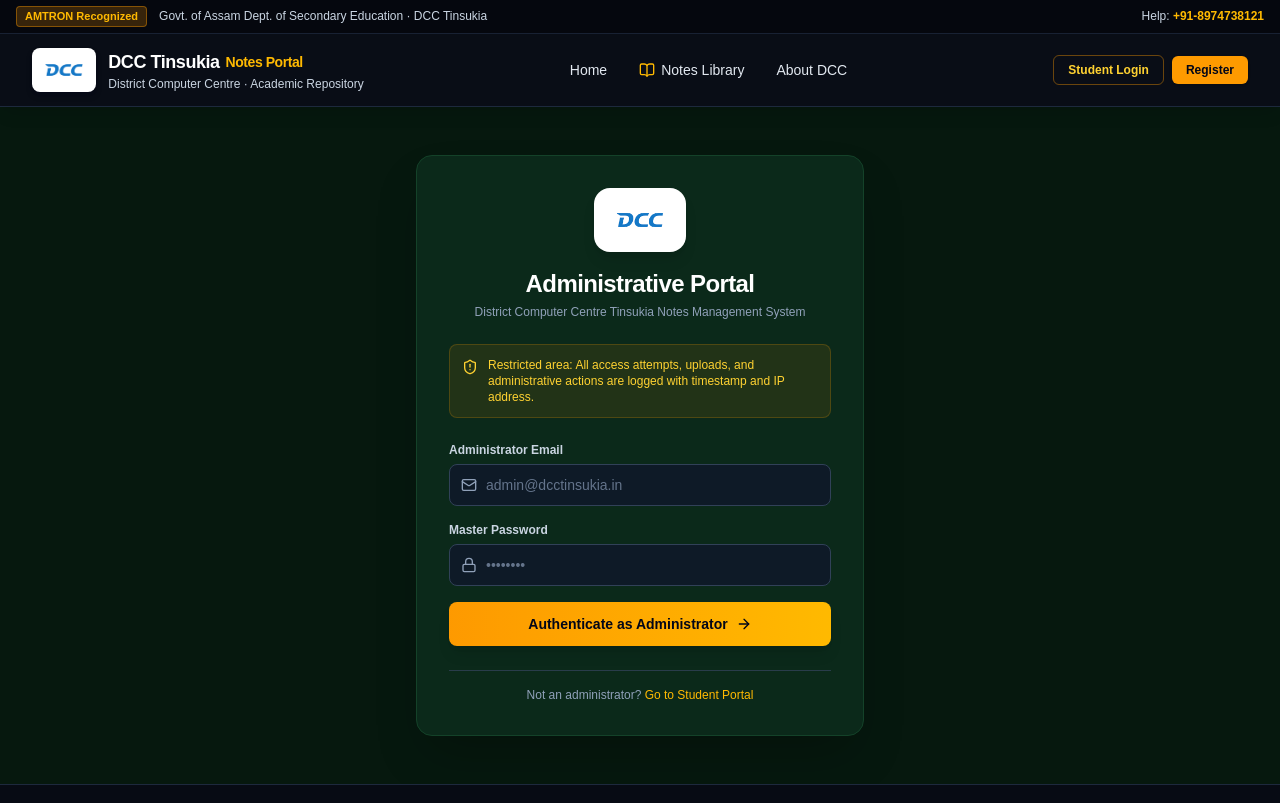
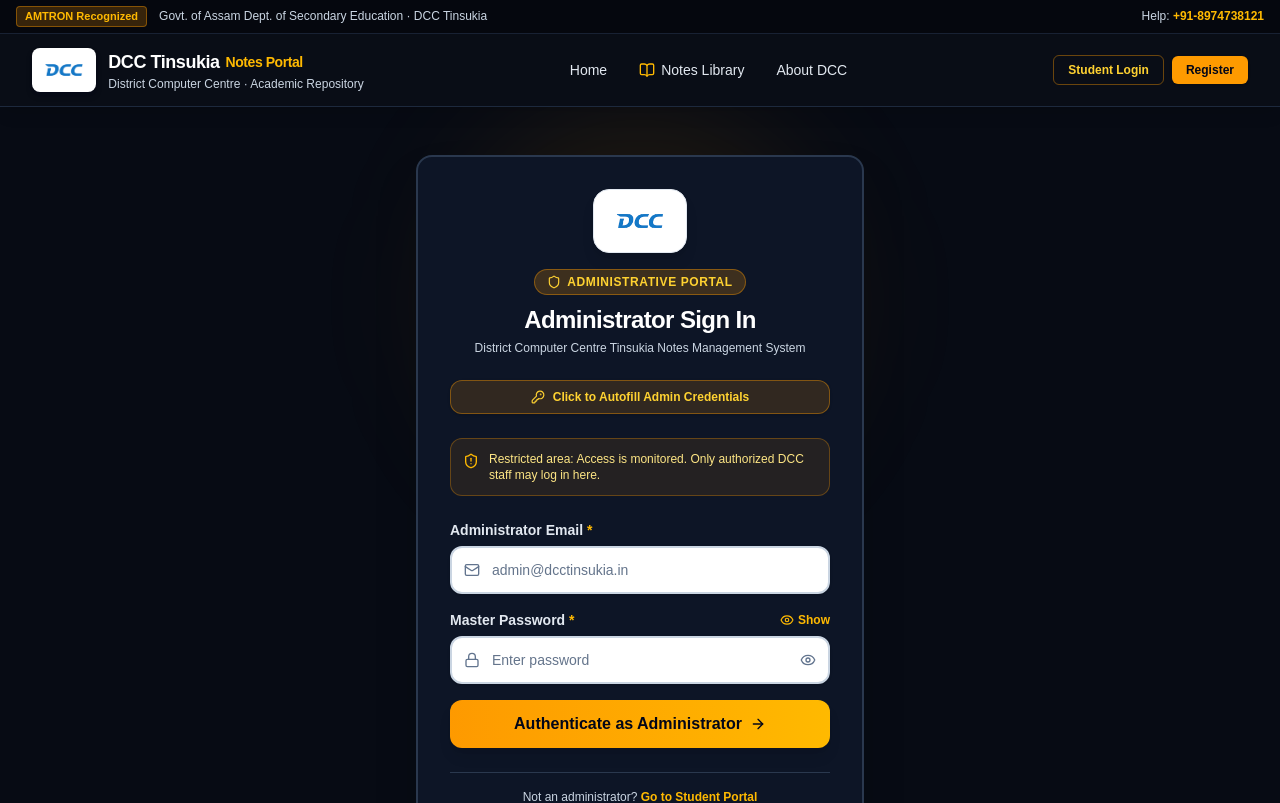
Before and after one commit to b4bidyut-dev/dcctinsukia, a Next.js app: page /admin/login in a window 1280 px wide. Shown: the top 803 px of the page. Built offline with nearby package versions, Linux system fonts and the light colour scheme; no server answers.

Commit message:
Fix text visibility in Administrative Portal login with high-contrast inputs and password toggle

```diff
--- a/src/app/admin/login/page.tsx
+++ b/src/app/admin/login/page.tsx
@@ -3,12 +3,13 @@
 import { useState } from "react";
 import Link from "next/link";
 import { useRouter } from "next/navigation";
-import { Shield, Lock, Mail, ArrowRight, AlertCircle, ShieldAlert } from "lucide-react";
+import { Shield, Lock, Mail, ArrowRight, AlertCircle, ShieldAlert, Eye, EyeOff, KeyRound } from "lucide-react";
 
 export default function AdminLoginPage() {
   const router = useRouter();
   const [email, setEmail] = useState("");
   const [password, setPassword] = useState("");
+  const [showPassword, setShowPassword] = useState(false);
   const [error, setError] = useState("");
   const [loading, setLoading] = useState(false);
 
@@ -46,42 +47,65 @@ export default function AdminLoginPage() {
     }
   };
 
+  const handleQuickFill = () => {
+    setEmail("admin@dcctinsukia.in");
+    setPassword("AdminPassword@123");
+    setError("");
+  };
+
   return (
-    <div className="min-h-[80vh] flex items-center justify-center py-12 px-4 sm:px-6 lg:px-8 bg-[#06180e]">
-      <div className="max-w-md w-full space-y-6 bg-[#0b291a] border border-[#144229] p-8 rounded-2xl shadow-2xl text-white">
+    <div className="min-h-[85vh] flex items-center justify-center py-12 px-4 sm:px-6 lg:px-8 bg-[#070b14] relative overflow-hidden">
+      {/* Decorative background glow */}
+      <div className="absolute top-1/4 left-1/2 -translate-x-1/2 -translate-y-1/2 w-96 h-96 bg-amber-500/10 rounded-full blur-3xl pointer-events-none" />
+
+      <div className="max-w-md w-full space-y-6 bg-[#0d1526] border-2 border-slate-700/80 p-6 sm:p-8 rounded-2xl shadow-2xl relative z-10 text-white">
         <div className="text-center">
-          <div className="mx-auto h-16 px-4 py-2 bg-white rounded-2xl flex items-center justify-center shadow-lg w-fit">
+          <div className="mx-auto h-16 px-4 py-2 bg-white rounded-2xl border border-slate-200 flex items-center justify-center shadow-lg w-fit">
             <img src="/logo.png" alt="DCC Logo" className="h-10 w-auto object-contain" />
           </div>
-          <h2 className="mt-4 text-2xl font-bold tracking-tight text-white">
+          <div className="mt-4 inline-flex items-center gap-1.5 px-3 py-1 rounded-full bg-amber-500/20 border border-amber-500/40 text-amber-300 text-xs font-bold uppercase tracking-wider">
+            <Shield className="w-3.5 h-3.5" />
             Administrative Portal
+          </div>
+          <h2 className="mt-2 text-2xl font-extrabold tracking-tight text-white">
+            Administrator Sign In
           </h2>
-          <p className="mt-1 text-xs text-slate-400">
+          <p className="mt-1 text-xs text-slate-300">
             District Computer Centre Tinsukia Notes Management System
           </p>
         </div>
 
-        <div className="p-3 rounded-lg bg-amber-500/10 border border-amber-500/20 flex items-start gap-2.5 text-xs text-amber-300">
-          <ShieldAlert className="w-4 h-4 shrink-0 mt-0.5" />
+        {/* Quick autofill helper */}
+        <button
+          type="button"
+          onClick={handleQuickFill}
+          className="w-full text-xs py-2 px-3 rounded-xl bg-amber-500/15 border border-amber-500/40 text-amber-300 hover:bg-amber-500/25 active:bg-amber-500/35 transition-all font-semibold flex items-center justify-center gap-2 cursor-pointer shadow-sm"
+        >
+          <KeyRound className="w-3.5 h-3.5" />
+          <span>Click to Autofill Admin Credentials</span>
+        </button>
+
+        <div className="p-3 rounded-xl bg-amber-500/10 border border-amber-500/30 flex items-start gap-2.5 text-xs text-amber-200">
+          <ShieldAlert className="w-4 h-4 shrink-0 mt-0.5 text-amber-400" />
           <span>
-            Restricted area: All access attempts, uploads, and administrative actions are logged with timestamp and IP address.
+            Restricted area: Access is monitored. Only authorized DCC staff may log in here.
           </span>
         </div>
 
         {error && (
-          <div className="p-3.5 rounded-lg bg-red-900/40 border border-red-500/50 flex items-start gap-3 text-xs text-red-200">
-            <AlertCircle className="w-4 h-4 shrink-0 mt-0.5" />
-            <span>{error}</span>
+          <div className="p-3.5 rounded-xl bg-red-950/70 border-2 border-red-500/60 flex items-start gap-3 text-xs text-red-200 shadow-md">
+            <AlertCircle className="w-4 h-4 shrink-0 mt-0.5 text-red-400" />
+            <span className="font-medium">{error}</span>
           </div>
         )}
 
         <form onSubmit={handleSubmit} className="space-y-4">
           <div>
-            <label className="block text-xs font-semibold text-slate-300 mb-1.5">
-              Administrator Email
+            <label className="block text-xs sm:text-sm font-bold text-slate-200 mb-1.5">
+              Administrator Email <span className="text-amber-400">*</span>
             </label>
             <div className="relative">
-              <div className="absolute inset-y-0 left-0 pl-3 flex items-center pointer-events-none text-slate-400">
+              <div className="absolute inset-y-0 left-0 pl-3.5 flex items-center pointer-events-none text-slate-500">
                 <Mail className="w-4 h-4" />
               </div>
               <input
@@ -90,43 +114,70 @@ export default function AdminLoginPage() {
                 value={email}
                 onChange={(e) => setEmail(e.target.value)}
                 placeholder="admin@dcctinsukia.in"
-                className="block w-full pl-9 pr-3 py-2.5 text-sm bg-slate-900/80 border border-slate-700 rounded-lg text-white placeholder-slate-500 focus:ring-2 focus:ring-amber-400 focus:border-transparent outline-none"
+                className="block w-full pl-10 pr-3.5 py-3 text-base sm:text-sm font-bold text-slate-950 bg-white border-2 border-slate-300 rounded-xl placeholder:text-slate-400 placeholder:font-normal focus:bg-white focus:border-amber-500 focus:ring-4 focus:ring-amber-500/20 shadow-sm transition-all outline-none"
+                style={{ color: "#0f172a", backgroundColor: "#ffffff" }}
               />
             </div>
           </div>
 
           <div>
-            <label className="block text-xs font-semibold text-slate-300 mb-1.5">
-              Master Password
-            </label>
+            <div className="flex items-center justify-between mb-1.5">
+              <label className="block text-xs sm:text-sm font-bold text-slate-200">
+                Master Password <span className="text-amber-400">*</span>
+              </label>
+              <button
+                type="button"
+                onClick={() => setShowPassword(!showPassword)}
+                className="text-xs text-amber-400 hover:text-amber-300 font-semibold flex items-center gap-1 cursor-pointer transition-colors"
+              >
+                {showPassword ? (
+                  <>
+                    <EyeOff className="w-3.5 h-3.5" /> Hide
+                  </>
+                ) : (
+                  <>
+                    <Eye className="w-3.5 h-3.5" /> Show
+                  </>
+                )}
+              </button>
+            </div>
             <div className="relative">
-              <div className="absolute inset-y-0 left-0 pl-3 flex items-center pointer-events-none text-slate-400">
+              <div className="absolute inset-y-0 left-0 pl-3.5 flex items-center pointer-events-none text-slate-500">
                 <Lock className="w-4 h-4" />
               </div>
               <input
-                type="password"
+                type={showPassword ? "text" : "password"}
                 required
                 value={password}
                 onChange={(e) => setPassword(e.target.value)}
-                placeholder="••••••••"
-                className="block w-full pl-9 pr-3 py-2.5 text-sm bg-slate-900/80 border border-slate-700 rounded-lg text-white placeholder-slate-500 focus:ring-2 focus:ring-amber-400 focus:border-transparent outline-none"
+                placeholder="Enter password"
+                className="block w-full pl-10 pr-11 py-3 text-base sm:text-sm font-bold text-slate-950 bg-white border-2 border-slate-300 rounded-xl placeholder:text-slate-400 placeholder:font-normal focus:bg-white focus:border-amber-500 focus:ring-4 focus:ring-amber-500/20 shadow-sm transition-all outline-none"
+                style={{ color: "#0f172a", backgroundColor: "#ffffff" }}
               />
+              <button
+                type="button"
+                onClick={() => setShowPassword(!showPassword)}
+                className="absolute inset-y-0 right-0 pr-3.5 flex items-center text-slate-500 hover:text-slate-800 transition-colors cursor-pointer"
+                aria-label={showPassword ? "Hide password" : "Show password"}
+              >
+                {showPassword ? <EyeOff className="w-4 h-4" /> : <Eye className="w-4 h-4" />}
+              </button>
             </div>
           </div>
 
           <button
             type="submit"
             disabled={loading}
-            className="w-full mt-2 py-3 px-4 rounded-lg bg-gradient-to-r from-amber-500 to-amber-400 hover:from-amber-400 hover:to-amber-300 text-slate-950 font-bold text-sm shadow-lg transition-all flex items-center justify-center gap-2 disabled:opacity-60"
+            className="w-full mt-2 py-3 px-4 rounded-xl bg-gradient-to-r from-amber-500 to-amber-400 hover:from-amber-400 hover:to-amber-300 active:from-amber-600 active:to-amber-500 text-slate-950 font-extrabold text-sm sm:text-base shadow-lg transition-all flex items-center justify-center gap-2 disabled:opacity-60 cursor-pointer"
           >
             {loading ? "Verifying Credentials..." : "Authenticate as Administrator"}
             {!loading && <ArrowRight className="w-4 h-4" />}
           </button>
         </form>
 
-        <div className="pt-4 border-t border-slate-700/80 text-center text-xs text-slate-400">
+        <div className="pt-4 border-t border-slate-700/80 text-center text-xs text-slate-300">
           Not an administrator?{" "}
-          <Link href="/login" className="text-amber-400 hover:underline">
+          <Link href="/login" className="text-amber-400 hover:text-amber-300 font-bold hover:underline">
             Go to Student Portal
           </Link>
         </div>
```
